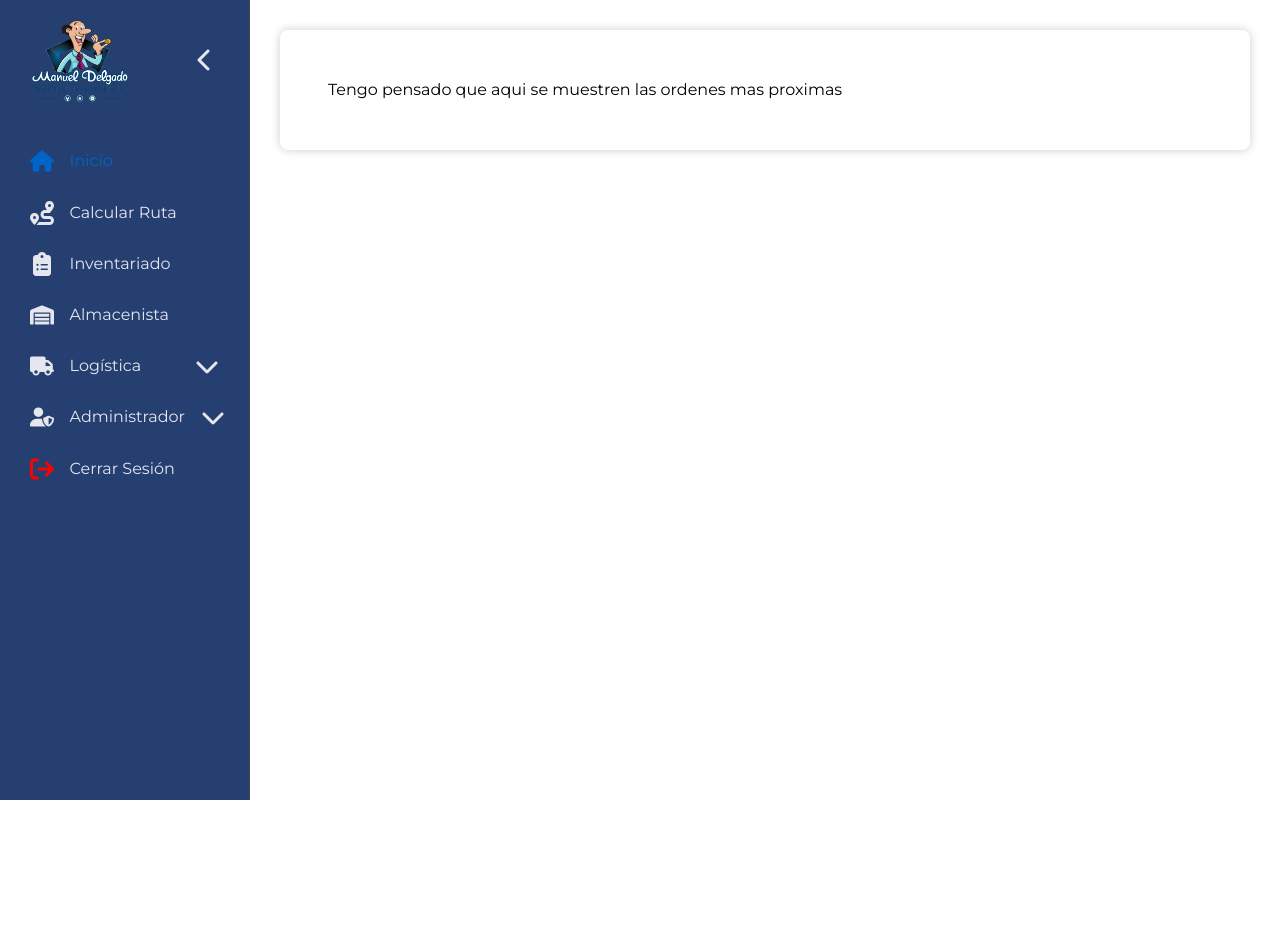
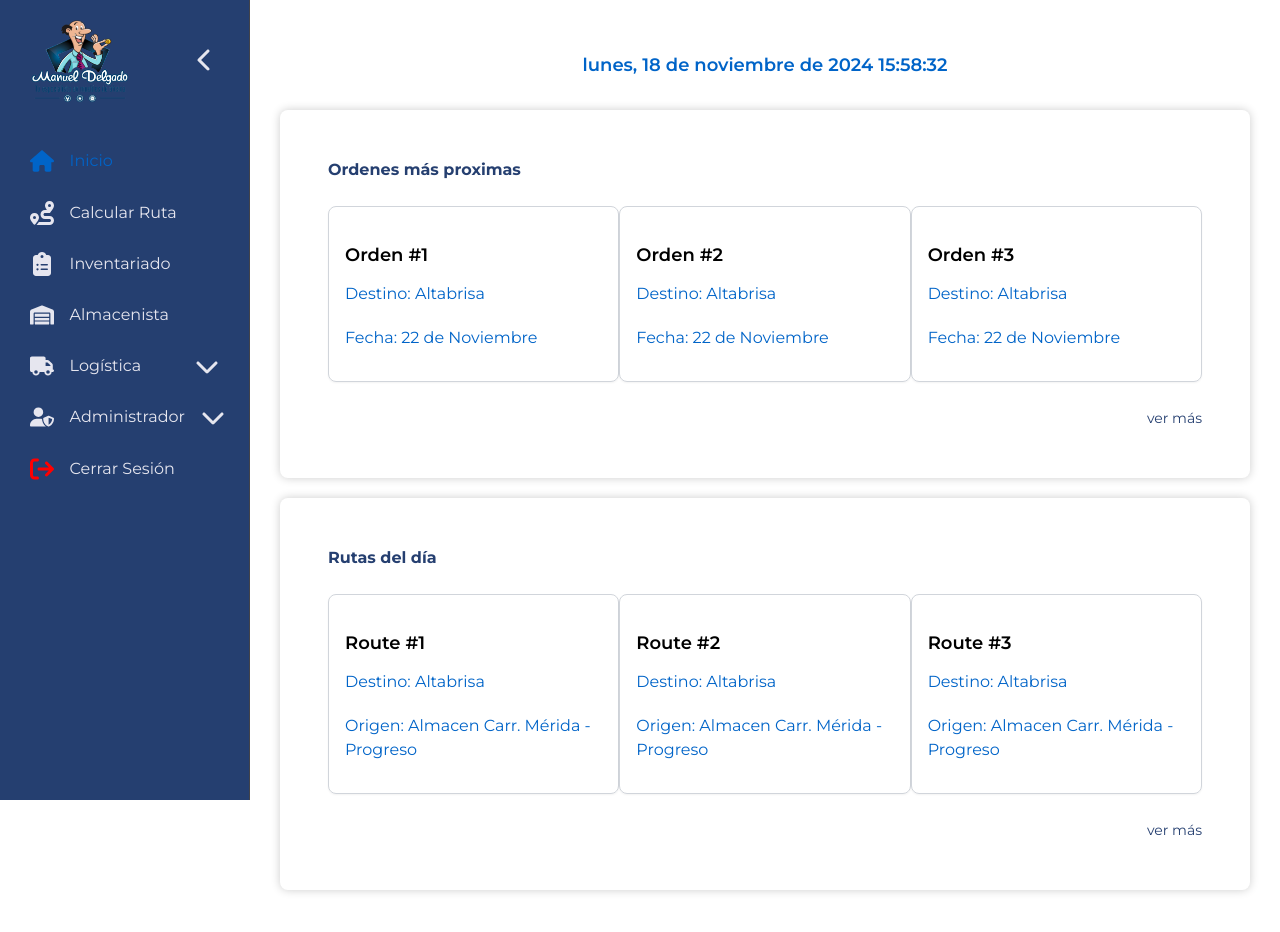
Before and after one commit to johanaguilar12/FrontMueblesDelgado, a React (Vite) app: page /admin/panel in a window 1280 px wide. Shown: the top 932 px of the page. Before the commit the page ends 800 px from the top, so only its background shows below. Built offline with nearby package versions, Linux system fonts and the light colour scheme.

Commit message:
Modificación Vista Admin

```diff
--- a/src/admin/pages/Admin.jsx
+++ b/src/admin/pages/Admin.jsx
@@ -1,3 +1,5 @@
+import {useState, useEffect} from 'react';
+import {Link} from 'react-router-dom';
 import { FontAwesomeIcon } from '@fortawesome/react-fontawesome';
 import { faChartLine, faPlus, faBell } from '@fortawesome/free-solid-svg-icons';
 
@@ -5,15 +7,69 @@ import { faChartLine, faPlus, faBell } from '@fortawesome/free-solid-svg-icons';
 
 export const Admin = () => {
 
+    const [currentDateTime, setCurrentDateTime] = useState('');
+    useEffect(() => {
+        const updateDateTime = () => {
+            const now = new Date();
+            const formattedDateTime = now.toLocaleDateString('es-ES', {
+            weekday: 'long',
+            year: 'numeric',
+            month: 'long',
+            day: 'numeric',
+            }) + ' ' + now.toLocaleTimeString('es-ES');
+
+            setCurrentDateTime(formattedDateTime);
+    };
+
+    updateDateTime();
+    const interval = setInterval(updateDateTime, 1000);
+    return() => clearInterval(interval);
+    }, []);
+
+
   // Aqui puede ir js
 
   return (
+
     <div className="flex flex-col justify-center items-center">
+       <div className="w-full text-center py-4">
+        <p className="text-lg font-semibold text-gray-700">
+        {currentDateTime}
+        </p>
+      </div>
       <div className="container__admin shadow-custom w-full max-w-6xl">
-        <h1>
-          Tengo pensado que aqui se muestren las ordenes mas proximas
-        </h1>
-
+        <h1 className="text-xS font-bold text-left text-customBlue mb-6"> Ordenes más proximas </h1>
+        <div className="grid grid-cols-1 md:grid-cols-3 gap 10">
+            {[1, 2,3].map((order, index) => (
+            <div key={index} className="border border-gray-300 rounded-lg p-4 shadow-sm hover:shadow-md transition-shadow">
+            <h2 className="text-lg font-semibold mb-2">Orden #{index +1}</h2>
+            <p className="text-gray-600">Destino: Altabrisa</p>
+            <p className="text-gray-600">Fecha: 22 de Noviembre</p>
+            </div>)
+            )}
+        </div>
+        <div className="text-right mt-6">
+            <Link to="orderassignment" className="text-sm text-customBlue hover:underline">
+                    ver más
+            </Link>
+        </div>
+      </div>
+      <div className= "container__admin shadow-custom w-full max-w-6x1">
+        <h1 className="text-xS font-bold text-left text-customBlue mb-6">Rutas del día</h1>
+        <div className="grid grid-cols-1 md:grid-cols-3 gap 10">
+            {[1, 2,3].map((route, index) => (
+            <div key={index} className="border border-gray-300 rounded-lg p-4 shadow-sm hover:shadow-md transition-shadow">
+            <h2 className="text-lg font-semibold mb-2">Route #{index +1}</h2>
+            <p className="text-gray-600">Destino: Altabrisa</p>
+            <p className="text-gray-600">Origen: Almacen Carr. Mérida - Progreso</p>
+            </div>)
+            )}
+        </div>
+        <div className="text-right mt-6">
+            <Link to="RouteCalculator" className="text-sm text-customBlue hover:underline">
+                    ver más
+            </Link>
+        </div>
       </div>
     </div>
   )
```
Also changed, not shown: 1 other file (tests, documents, lock files or other folders).
